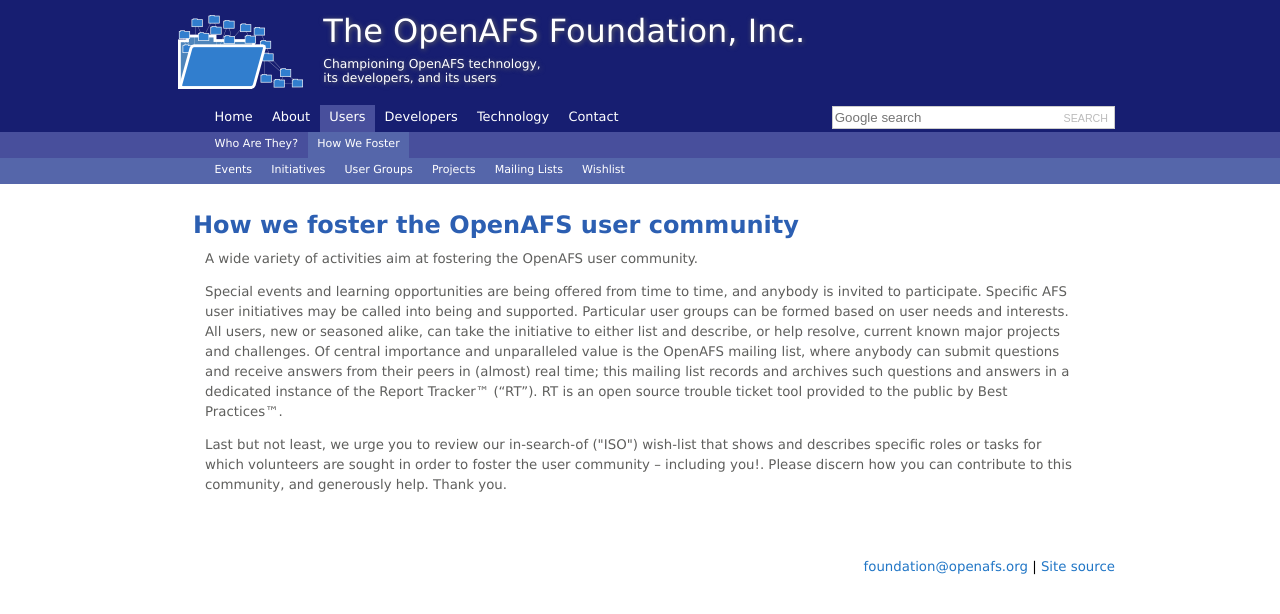
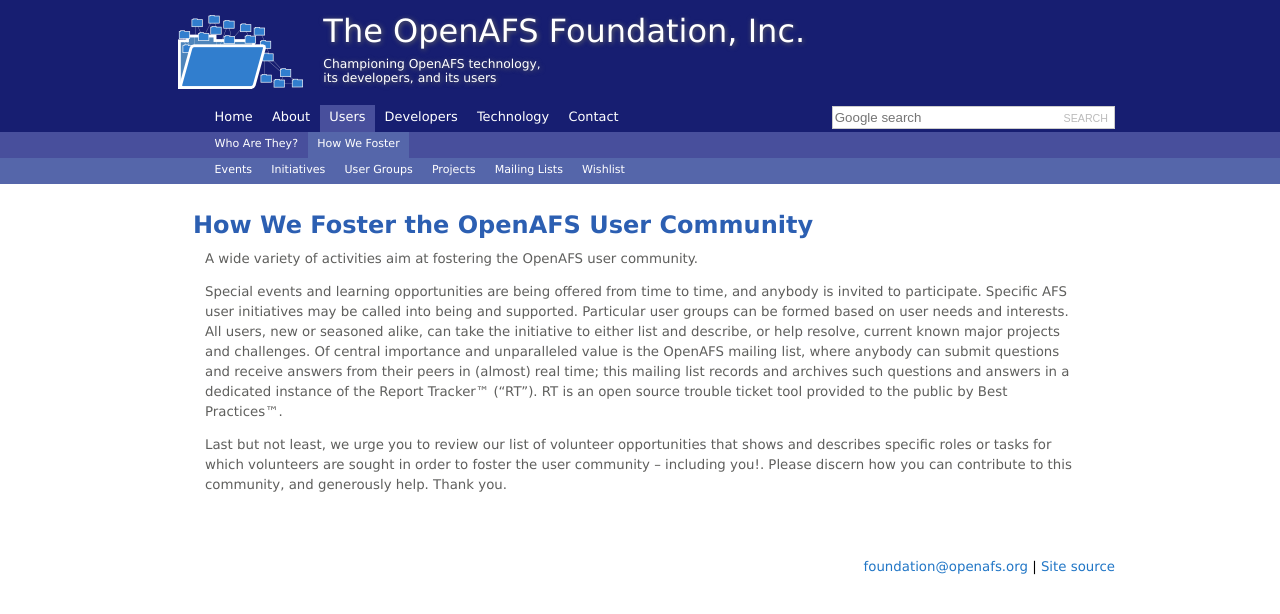
Before and after one commit to openafsfoundation/openafsfoundation.org, a Jekyll site: the page built from users/foster/index.md, in a window 1280 px wide. Shown: the top 614 px of the page. Built offline with Jekyll 4.4.1, drawn with Linux system fonts in a browser that asks for light colours.

Commit message:
Update index.md

```diff
--- a/users/foster/index.md
+++ b/users/foster/index.md
@@ -3,10 +3,10 @@
 nav: [users,how]
 ---
 
-## How we foster the OpenAFS user community ##
+## How We Foster the OpenAFS User Community ##
 
 A wide variety of activities aim at fostering the OpenAFS user community.
 
 Special events and learning opportunities are being offered from time to time, and anybody is invited to participate.  Specific AFS user initiatives may be called into being and supported.  Particular user groups can be formed based on user needs and interests.  All users, new or seasoned alike, can take the initiative to either list and describe, or help resolve, current known major projects and challenges.  Of central importance and unparalleled value is the OpenAFS mailing list, where anybody can submit questions and receive answers from their peers in (almost) real time; this mailing list records and archives such questions and answers in a dedicated instance of the Report Tracker™ (“RT”).  RT is an open source trouble ticket tool provided to the public by Best Practices™.
 
-Last but not least, we urge you to review our in-search-of ("ISO") wish-list that shows and describes specific roles or tasks for which volunteers are sought in order to foster the user community -- including you!.  Please discern how you can contribute to this community, and generously help.  Thank you.
+Last but not least, we urge you to review our list of volunteer opportunities that shows and describes specific roles or tasks for which volunteers are sought in order to foster the user community -- including you!. Please discern how you can contribute to this community, and generously help.  Thank you.
```
